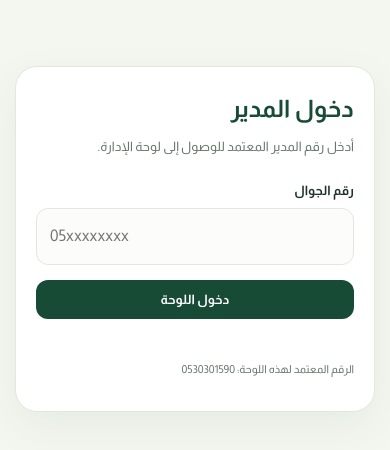
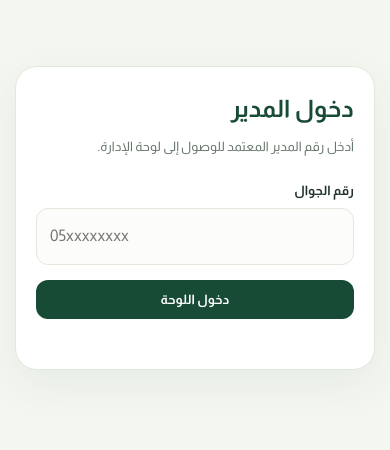
Before and after one commit to almhmdey8-code/-, a plain HTML site: page abu-osama/admin/index.html in a window 390 px wide. Shown: the part 94-544 px from the top of the page. Drawn offline with Linux system fonts and the light colour scheme.

Commit message:
Remove displayed admin phone number from login page

```diff
--- a/abu-osama/admin/index.html
+++ b/abu-osama/admin/index.html
@@ -21,7 +21,7 @@ button,.btn{border:0;background:var(--g);color:#fff;padding:12px 18px;border-rad
 <h1>دخول المدير</h1><p class="muted">أدخل رقم المدير المعتمد للوصول إلى لوحة الإدارة.</p>
 <label for="phone">رقم الجوال</label><input id="phone" type="tel" inputmode="numeric" placeholder="05xxxxxxxx" autocomplete="tel">
 <button class="wide" id="enter">دخول اللوحة</button><div class="error" id="error" role="alert"></div>
-<p class="small">الرقم المعتمد لهذه اللوحة: 0530301590</p>
+
 </section>
 <section id="dashboard">
 <div class="welcome"><div><h1>مرحبًا بك في لوحة المدير</h1><div class="small">إدارة متجر أبو أسامة للأعمال الزراعية</div></div><button class="secondary" id="logout">تسجيل الخروج</button></div>
```
